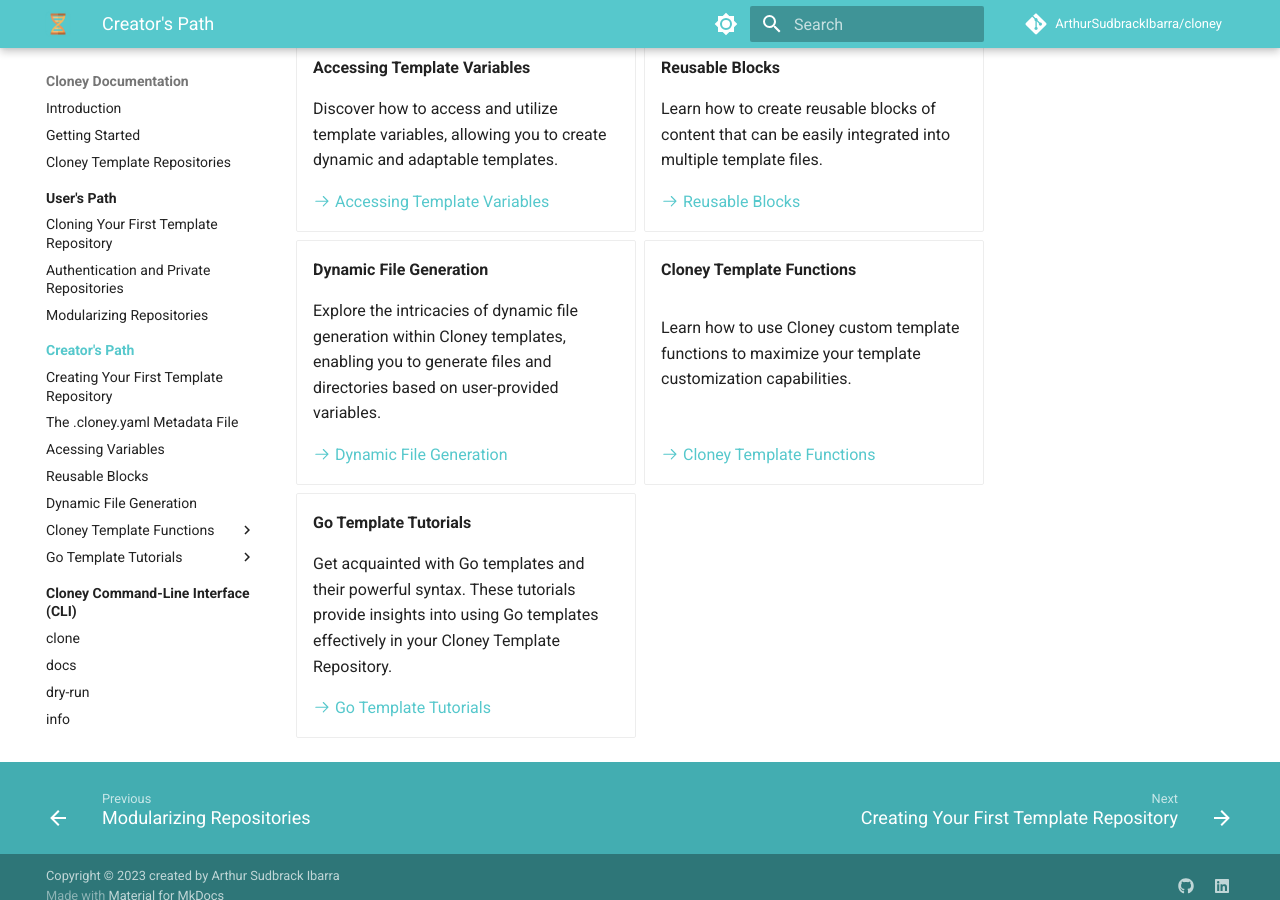
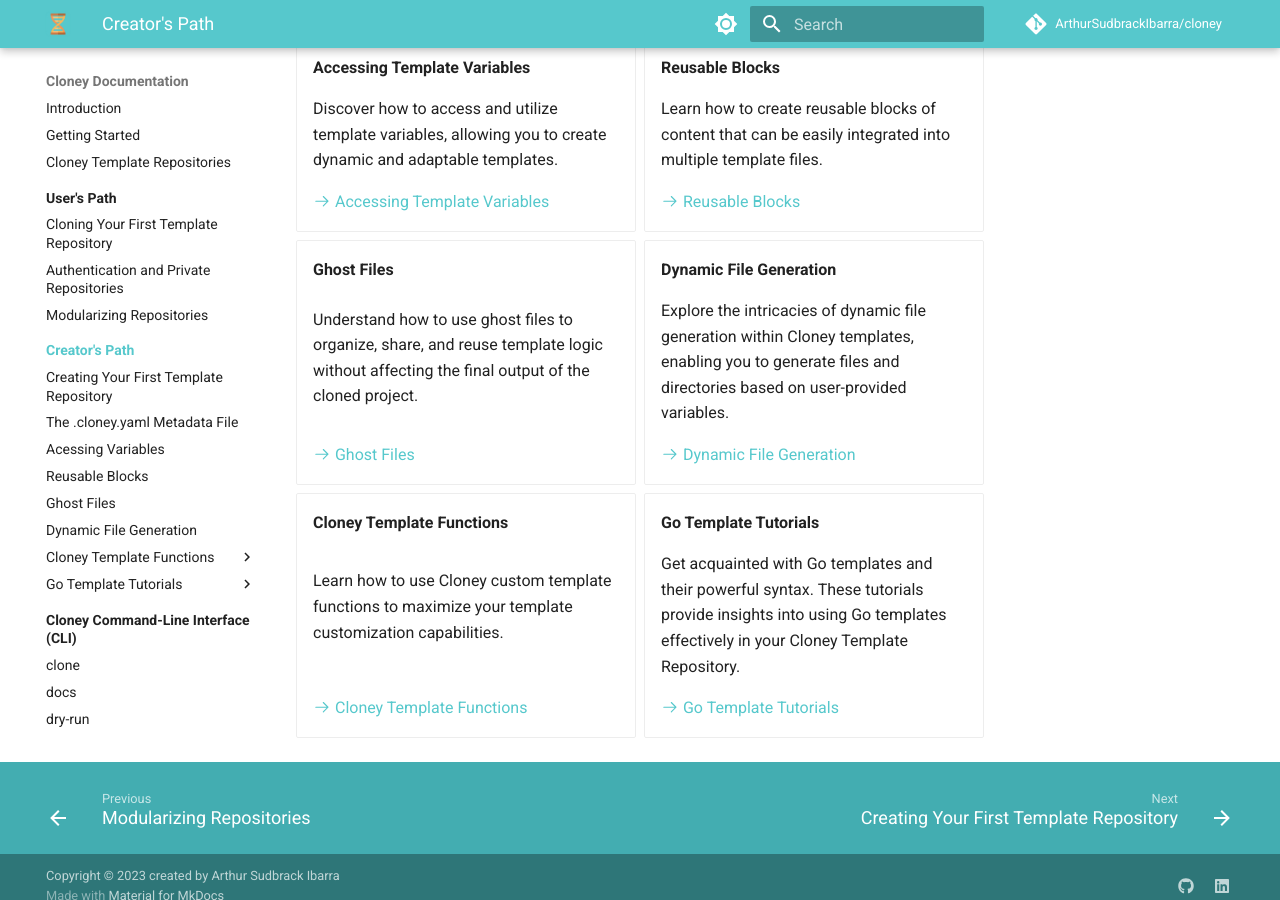
Before and after one commit to ArthurSudbrackIbarra/cloney-documentation, an MkDocs documentation site: the page built from docs/creators/index.md, in a window 1280 px wide and 900 px high, scrolled down 488 px. Built offline with MkDocs 1.6.1 and Material for MkDocs 9.7.7, drawn with Linux system fonts in a browser that asks for light colours; comment, search, counter and statistics services are not loaded.

Commit message:
Ghost files docs.

```diff
--- a/docs/creators/index.md
+++ b/docs/creators/index.md
@@ -27,6 +27,12 @@
 
     [:octicons-arrow-right-24: Reusable Blocks](reusable-blocks.md)
 
+-   __Ghost Files__
+
+    Understand how to use ghost files to organize, share, and reuse template logic without affecting the final output of the cloned project.
+
+    [:octicons-arrow-right-24: Ghost Files](ghost-files.md)
+
 -   __Dynamic File Generation__
 
     Explore the intricacies of dynamic file generation within Cloney templates, enabling you to generate files and directories based on user-provided variables.
--- a/mkdocs.yaml
+++ b/mkdocs.yaml
@@ -51,6 +51,7 @@
       - The .cloney.yaml Metadata File: creators/cloney-metadata-file.md
       - Acessing Variables: creators/accessing-template-variables.md
       - Reusable Blocks: creators/reusable-blocks.md
+      - Ghost Files: creators/ghost-files.md
       - Dynamic File Generation: creators/dynamic-file-generation.md
       - Cloney Template Functions:
           - creators/functions/index.md
```
Also changed, not shown: docs/creators/accessing-template-variables.md (+1 -1 lines), docs/creators/ghost-files.md (added, +53 -0 lines), docs/creators/reusable-blocks.md (+4 -0 lines), docs/partials/downloads/windows/_1.0.0.md (+2 -0 lines).
